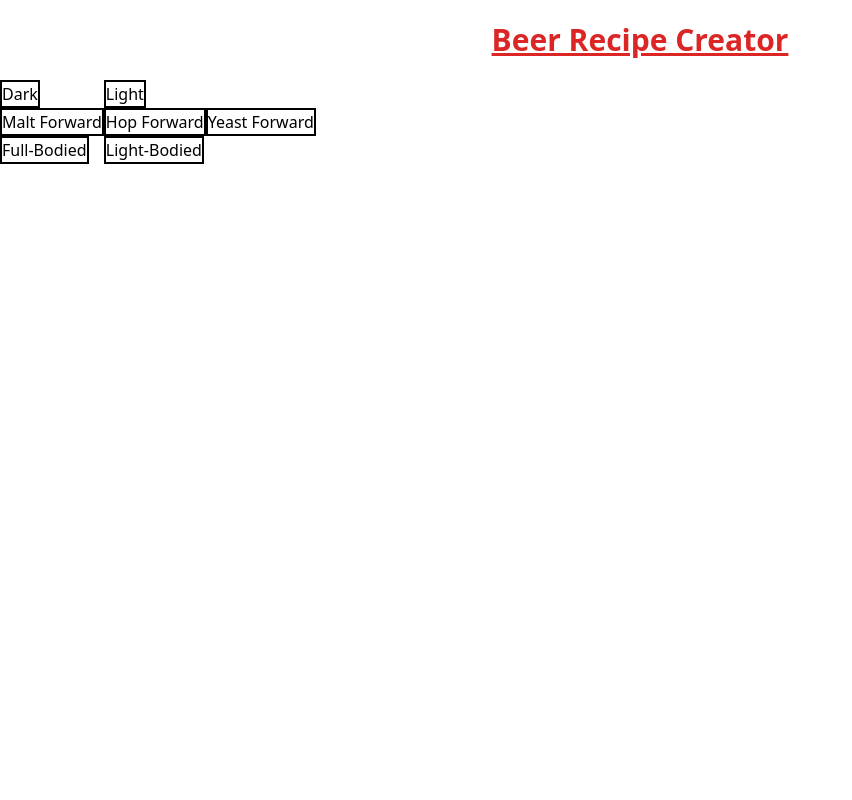
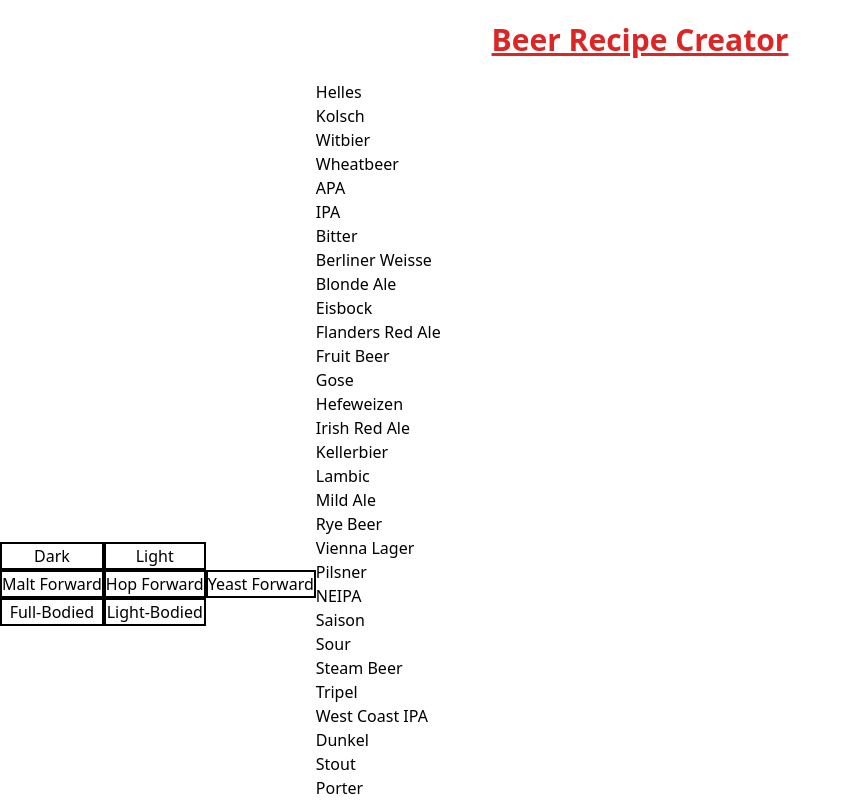
Before and after one commit to joehannis/beer-recipe-builder, a React (Vite) app: page / in a window 1280 px wide. Shown: the top 800 px of the page, without its empty margins (0-852 px from the left). Built offline with nearby package versions, Linux system fonts and the light colour scheme.

Commit message:
feature: refactored sort function. Working Front End MVP

```diff
--- a/src/App.tsx
+++ b/src/App.tsx
@@ -1,61 +1,119 @@
 import { useState } from 'react';
 import { useEffect } from 'react';
+import { useRef } from 'react';
 
 import Selector from './components/Selector';
-import beerListLight from './components/beerListLight';
-import beerListDark from './components/beerListDark';
-import beerListMalt from './components/beerListMalt';
-import beerListYeast from './components/beerListYeast';
-import beerListHoppy from './components/beerListHoppy';
+import beerList from './components/beerList';
 
 function App() {
-  const [beerList, setBeerList] = useState<string[]>([]);
+  interface Beer {
+    name: string;
+    malt: string;
+    body: string;
+    balance: string;
+  }
+  const [beerListUpdate, setBeerListUpdate] = useState<Beer[]>(beerList);
+  console.log(beerListUpdate);
   const [malt, setMalt] = useState<string>('');
+  console.log(malt);
   const [body, setBody] = useState<string>('');
-  console.log(malt);
+  const [balance, setBalance] = useState<string>('');
+  const unselected: string =
+    'flex justify-center rounded-none border-2 border-solid border-black bg-white hover:bg-red-600 hover:text-white';
+  const selected: string =
+    'flex justify-center rounded-none border-2 border-solid border-black bg-red-600 hover:bg-white hover:text-red-600';
 
-  const beerListHandler = (beerListArray: string[]) => () => {
-    if (beerListArray === beerList) {
-      setBeerList([]);
-    } else {
-      setBeerList(beerListArray);
-    }
+  let transformDark = useRef(unselected).current;
+  let transformLight = useRef(unselected).current;
+  let transformFullBodied = useRef(unselected).current;
+  let transformLightBodied = useRef(unselected).current;
+  let transformMaltForward = useRef(unselected).current;
+  let transformHopForward = useRef(unselected).current;
+  let transformYeastForward = useRef(unselected).current;
+
+  const maltHandler = (maltInput: string) => () => {
+    setMalt(maltInput);
   };
 
-  const maltHandler = (maltInput: string) => () => {
-    if (maltInput === malt) {
-      setMalt('');
-    } else {
-      setMalt(maltInput);
-    }
+  const bodyHandler = (bodyInput: string) => () => {
+    setBody(bodyInput);
+  };
+
+  const balanceHandler = (balanceInput: string) => () => {
+    setBalance(balanceInput);
   };
 
   useEffect(() => {
-    if (malt === 'Malt Forward') {
-      const updatedBeerList = beerList.filter((beer) => {
-        return beerListMalt.includes(beer);
+    if (malt === 'Dark') {
+      const updatedBeerList: Beer[] = beerList.filter((beer) => {
+        if (balance !== '' && body !== '') {
+          if (beer.balance === balance && beer.body === body) {
+            return beer.malt === 'Dark';
+          }
+        } else if (balance !== '') {
+          if (beer.balance === balance) {
+            return beer.malt === 'Dark';
+          }
+        } else if (body !== '') {
+          if (beer.body === body) {
+            return beer.malt === 'Dark';
+          }
+        } else {
+          return beer.malt === 'Dark';
+        }
       });
-      setBeerList(updatedBeerList);
-    } else if (malt === 'Hop Forward') {
-      const updatedBeerList = beerList.filter((beer) => {
-        return beerListHoppy.includes(beer);
+      setBeerListUpdate(updatedBeerList);
+    } else if (malt === 'Light') {
+      const updatedBeerList: Beer[] = beerList.filter((beer) => {
+        if (balance !== '' && body !== '') {
+          if (beer.balance === balance && beer.body === body) {
+            return beer.malt === 'Light';
+          }
+        } else if (balance !== '') {
+          if (beer.balance === balance) {
+            return beer.malt === 'Light';
+          }
+        } else if (body !== '') {
+          if (beer.body === body) {
+            return beer.malt === 'Light';
+          }
+        } else {
+          return beer.malt === 'Light';
+        }
       });
-      setBeerList(updatedBeerList);
-    } else if (malt === 'Yeast Forward') {
-      const updatedBeerList = beerList.filter((beer) => {
-        return beerListYeast.includes(beer);
-      });
-      setBeerList(updatedBeerList);
+      setBeerListUpdate(updatedBeerList);
     }
-  }, [malt]);
+  }, [malt, balance, body]);
 
-  const bodyHandler = (bodyInput: string) => () => {
-    if (bodyInput === body) {
-      setBody('');
-    } else {
-      setBody(bodyInput);
-    }
-  };
+  if (malt === 'Dark') {
+    transformDark = selected;
+    transformLight = unselected;
+  } else if (malt === 'Light') {
+    transformLight = selected;
+    transformDark = unselected;
+  }
+
+  if (body === 'Full-Bodied') {
+    transformFullBodied = selected;
+    transformLightBodied = unselected;
+  } else if (body === 'Light-Bodied') {
+    transformLightBodied = selected;
+    transformFullBodied = unselected;
+  }
+
+  if (balance === 'Malt Forward') {
+    transformMaltForward = selected;
+    transformHopForward = unselected;
+    transformYeastForward = unselected;
+  } else if (balance === 'Hop Forward') {
+    transformHopForward = selected;
+    transformMaltForward = unselected;
+    transformYeastForward = unselected;
+  } else if (balance === 'Yeast Forward') {
+    transformYeastForward = selected;
+    transformMaltForward = unselected;
+    transformHopForward = unselected;
+  }
 
   return (
     // Main App Container
@@ -69,36 +127,53 @@ function App() {
         <div className='flex flex-row items-center justify-start'>
           {/* Malt character 1 */}
           <div className='flex flex-col'>
-            <div onClick={beerListHandler(beerListDark)}>
+            <div className={transformDark} onClick={maltHandler('Dark')}>
               <Selector name='Dark' />
             </div>
             <div>
-              <div onClick={maltHandler('Malt Forward')}>
+              <div
+                className={
+                  transformMaltForward === selected ? selected : unselected
+                }
+                onClick={balanceHandler('Malt Forward')}
+              >
                 <Selector name='Malt Forward' />
               </div>
             </div>
-            <div onClick={bodyHandler('Full-Bodied')}>
+            <div
+              className={transformFullBodied}
+              onClick={bodyHandler('Full-Bodied')}
+            >
               <Selector name='Full-Bodied' />
             </div>
           </div>
           {/* Malt character 2 */}
           <div className='flex flex-col'>
-            <div onClick={beerListHandler(beerListLight)}>
+            <div className={transformLight} onClick={maltHandler('Light')}>
               <Selector name='Light' />
             </div>
             <div>
-              <div onClick={maltHandler('Hop Forward')}>
+              <div
+                className={transformHopForward}
+                onClick={balanceHandler('Hop Forward')}
+              >
                 <Selector name='Hop Forward' />
               </div>
             </div>
-            <div onClick={bodyHandler('Light-Bodied')}>
+            <div
+              className={transformLightBodied}
+              onClick={bodyHandler('Light-Bodied')}
+            >
               <Selector name='Light-Bodied' />
             </div>
           </div>
           <div className='flex flex-col'>
             <div></div>
             <div>
-              <div onClick={maltHandler('Yeast Forward')}>
+              <div
+                className={transformYeastForward}
+                onClick={balanceHandler('Yeast Forward')}
+              >
                 <Selector name='Yeast Forward' />
               </div>
             </div>
@@ -107,9 +182,9 @@ function App() {
           <div className='flex flex-row items-center'>
             {/* Possible Styles */}
             <div className='flex flex-col'>
-              {beerList.map((beer) => (
-                <div key={beer}>
-                  <Selector name={beer} />
+              {beerListUpdate.map((beer) => (
+                <div key={(beer as { name: string }).name}>
+                  <Selector beer={beer} />
                 </div>
               ))}
             </div>
--- /dev/null
+++ b/src/components/beerList.tsx
@@ -0,0 +1,232 @@
+const beerList = [
+  {
+    name: 'Helles',
+    malt: 'Light',
+    body: 'Light-Bodied',
+    balance: 'Malt Forward',
+  },
+  {
+    name: 'Kolsch',
+    malt: 'Light',
+    body: 'Light-Bodied',
+    balance: 'Malt Forward',
+  },
+  {
+    name: 'Witbier',
+    malt: 'Light',
+    body: 'Full-Bodied',
+    balance: 'Yeast Forward',
+  },
+  {
+    name: 'Wheatbeer',
+    malt: 'Light',
+    body: 'Full-Bodied',
+    balance: 'Yeast Forward',
+  },
+  { name: 'APA', malt: 'Light', body: 'Light-Bodied', balance: 'Hop Forward' },
+  { name: 'IPA', malt: 'Light', body: 'Light-Bodied', balance: 'Hop Forward' },
+  {
+    name: 'Bitter',
+    malt: 'Light',
+    body: 'Light-Bodied',
+    balance: 'Hop Forward',
+  },
+  {
+    name: 'Berliner Weisse',
+    malt: 'Light',
+    body: 'Light-Bodied',
+    balance: 'Yeast Forward',
+  },
+  {
+    name: 'Blonde Ale',
+    malt: 'Light',
+    body: 'Light-Bodied',
+    balance: 'Malt Forward',
+  },
+
+  {
+    name: 'Eisbock',
+    malt: 'Light',
+    body: 'Full-Bodied',
+    balance: 'Malt Forward',
+  },
+  {
+    name: 'Flanders Red Ale',
+    malt: 'Light',
+    body: 'Light-Bodied',
+    balance: 'Yeast Forward',
+  },
+  {
+    name: 'Fruit Beer',
+    malt: 'Light',
+    body: 'Full-Bodied',
+    balance: 'Yeast Forward',
+  },
+  {
+    name: 'Gose',
+    malt: 'Light',
+    body: 'Light-Bodied',
+    balance: 'Yeast Forward',
+  },
+  {
+    name: 'Hefeweizen',
+    malt: 'Light',
+    body: 'Full-Bodied',
+    balance: 'Yeast Forward',
+  },
+  {
+    name: 'Irish Red Ale',
+    malt: 'Light',
+    body: 'Light-Bodied',
+    balance: 'Malt Forward',
+  },
+  {
+    name: 'Kellerbier',
+    malt: 'Light',
+    body: 'Light-Bodied',
+    balance: 'Malt Forward',
+  },
+  {
+    name: 'Lambic',
+    malt: 'Light',
+    body: 'Light-Bodied',
+    balance: 'Yeast Forward',
+  },
+  {
+    name: 'Mild Ale',
+    malt: 'Light',
+    body: 'Light-Bodied',
+    balance: 'Malt Forward',
+  },
+  {
+    name: 'Rye Beer',
+    malt: 'Light',
+    body: 'Light-Bodied',
+    balance: 'Malt Forward',
+  },
+  {
+    name: 'Vienna Lager',
+    malt: 'Light',
+    body: 'Light-Bodied',
+    balance: 'Malt Forward',
+  },
+  {
+    name: 'Pilsner',
+    malt: 'Light',
+    body: 'Light-Bodied',
+    balance: 'Malt Forward',
+  },
+  { name: 'NEIPA', malt: 'Light', body: 'Full-Bodied', balance: 'Hop Forward' },
+  {
+    name: 'Saison',
+    malt: 'Light',
+    body: 'Light-Bodied',
+    balance: 'Yeast Forward',
+  },
+  {
+    name: 'Sour',
+    malt: 'Light',
+    body: 'Light-Bodied',
+    balance: 'Yeast Forward',
+  },
+  {
+    name: 'Steam Beer',
+    malt: 'Light',
+    body: 'Light-Bodied',
+    balance: 'Malt Forward',
+  },
+  {
+    name: 'Tripel',
+    malt: 'Light',
+    body: 'Light-Bodied',
+    balance: 'Yeast Forward',
+  },
+  {
+    name: 'West Coast IPA',
+    malt: 'Light',
+    body: 'Light-Bodied',
+    balance: 'Hop Forward',
+  },
+  {
+    name: 'Dunkel',
+    malt: 'Dark',
+    body: 'Full-Bodied',
+    balance: 'Malt Forward',
+  },
+  { name: 'Stout', malt: 'Dark', body: 'Full-Bodied', balance: 'Malt Forward' },
+  {
+    name: 'Porter',
+    malt: 'Dark',
+    body: 'Full-Bodied',
+    balance: 'Malt Forward',
+  },
+  {
+    name: 'Schwarzbier',
+    malt: 'Dark',
+    body: 'Full-Bodied',
+    balance: 'Malt Forward',
+  },
+  { name: 'Bock', malt: 'Dark', body: 'Full-Bodied', balance: 'Malt Forward' },
+  {
+    name: 'DoppelBock',
+    malt: 'Dark',
+    body: 'Full-Bodied',
+    balance: 'Malt Forward',
+  },
+  {
+    name: 'Dunkelweizen',
+    malt: 'Dark',
+    body: 'Full-Bodied',
+    balance: 'Yeast Forward',
+  },
+  {
+    name: 'EisBock',
+    malt: 'Dark',
+    body: 'Full-Bodied',
+    balance: 'Malt Forward',
+  },
+  {
+    name: 'Imperial Stout',
+    malt: 'Dark',
+    body: 'Full-Bodied',
+    balance: 'Malt Forward',
+  },
+  {
+    name: 'Dark Mild',
+    malt: 'Dark',
+    body: 'Light-Bodied',
+    balance: 'Malt Forward',
+  },
+  {
+    name: 'Table Beer',
+    malt: 'Dark',
+    body: 'Light-Bodied',
+    balance: 'Malt Forward',
+  },
+  {
+    name: 'Brown Ale',
+    malt: 'Dark',
+    body: 'Light-Bodied',
+    balance: 'Malt Forward',
+  },
+  {
+    name: 'Old Ale',
+    malt: 'Dark',
+    body: 'Full-Bodied',
+    balance: 'Malt Forward',
+  },
+  {
+    name: 'Barleywine',
+    malt: 'Dark',
+    body: 'Full-Bodied',
+    balance: 'Malt Forward',
+  },
+  {
+    name: 'Scotch Ale',
+    malt: 'Dark',
+    body: 'Full-Bodied',
+    balance: 'Malt Forward',
+  },
+];
+
+export default beerList;
--- a/src/components/selector.tsx
+++ b/src/components/selector.tsx
@@ -1,20 +1,12 @@
 import React from 'react';
-import { useState } from 'react';
 
 interface SelectorProps {
-  name: string;
+  name?: string;
+  beer?: object;
 }
 
-const Selector: React.FC<SelectorProps> = ({ name }) => {
-  const [selected, setSelected] = useState(false);
-  return (
-    <button
-      onClick={() => setSelected(!selected)}
-      className={`flex justify-center rounded-none border-2 border-solid border-black ${selected ? 'bg-red-600 hover:bg-white hover:text-red-600' : 'bg-white hover:bg-red-600 hover:text-white'}`}
-    >
-      {name}
-    </button>
-  );
+const Selector: React.FC<SelectorProps> = ({ name, beer }) => {
+  return <button>{name ? name : (beer as { name: string }).name}</button>;
 };
 
 export default Selector;
```
Also changed, not shown: src/components/beerListDark.tsx (deleted, +0 -19 lines), src/components/beerListHoppy.tsx (deleted, +0 -10 lines), src/components/beerListLight.tsx (deleted, +0 -31 lines), src/components/beerListMalt.tsx (deleted, +0 -17 lines), src/components/beerListYeast.tsx (deleted, +0 -14 lines).
